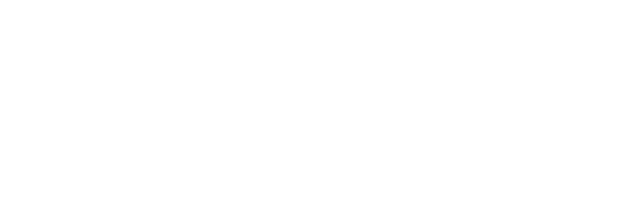
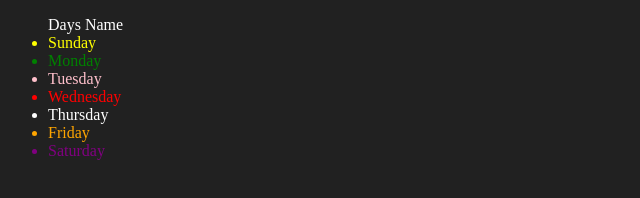
Before and after one commit to rajanDevelopers/js-hindi, a plain HTML site: page 07_DOM/three.html in a window 1280 px wide. Shown: the whole page, without its empty margins (0-640 px from the left). Drawn offline with Linux system fonts and the light colour scheme.

Commit message:
DOM Manipulation

```diff
--- a/07_DOM/three.html
+++ b/07_DOM/three.html
@@ -5,9 +5,12 @@
     <meta name="viewport" content="width=device-width, initial-scale=1.0" />
     <title>Dom Manipulation Days 3</title>
   </head>
-  <body></body>
+  <body style="background-color: #212121; color: #fff">
+    <!--  Through the JavaScript we are Creating the web pages  -->
+  </body>
 
   <script>
+    /*
     let div = document.createElement("div");
     // div.className = "div-class";
     div.classList.add("tono");
@@ -33,5 +36,100 @@
     console.log(div);
 
     // console.log(div.textContent);
+
+
+    const div1 = document.createElement("div");
+    // console.log(div);
+    div1.className = "main";
+    div1.id = Math.round(Math.random() * 10 + 1);
+    div1.setAttribute("title", "dom-manp");
+    div1.style.backgroundColor = "green";
+    div1.style.padding = "25px";
+    div1.style.alignContent = "center";
+    div1.style.textAlign = "center";
+    div1.style.border = "3px solid purple";
+    // div.innerText = "Gnanamani College of Technology,Namakkal ";
+    // Another Method for given the text of under of Element
+    const textContent = document.createTextNode(
+      "Gnanamani College of Technology "
+    );
+    div1.appendChild(textContent);
+
+    document.body.appendChild(div);
+    console.log(div);
+
+
+    const ul = document.createElement("ul");
+    ul.setAttribute("class", "ul-class");
+    ul.setAttribute("id", "ul-id");
+    const TextVar = document.createTextNode(
+      "This is From Rajan Kumar CSE, IV Years"
+    );
+    // using style
+    ul.style.backgroundColor = "Green";
+    ul.style.color = "orange ";
+    ul.style.padding = "12px";
+    ul.appendChild(TextVar);
+    document.body.appendChild(ul);
+    console.log(ul.innerHTML);
+    */
+
+    let ulVar = document.createElement("ul");
+    ulVar.classList.add("first-class");
+    ulVar.textContent = "Days Name ";
+    // under of the ul li tag
+
+    for (let i = 0; i <= 6; i++) {
+      const liVar = document.createElement("li");
+      if (i == 0) {
+        liVar.textContent = "Sunday";
+      }
+      if (i == 1) {
+        liVar.textContent = "Monday";
+      }
+      if (i == 2) {
+        liVar.textContent = "Tuesday";
+      }
+      if (i == 3) {
+        liVar.textContent = "Wednesday";
+      }
+      if (i == 4) {
+        liVar.textContent = "Thursday";
+      }
+      if (i == 5) {
+        liVar.textContent = "Friday";
+      }
+      if (i == 6) {
+        liVar.textContent = "Saturday";
+      }
+
+      ulVar.appendChild(liVar);
+    }
+    // console.log(ulVar.children);
+    // ulVar.children;
+
+    let ulWithChidern = ulVar.children;
+
+    for (let j = 0; j < ulWithChidern.length; j++) {
+      console.log(ulWithChidern[j].innerHTML);
+    }
+    ulWithChidern[0].style.color = "yellow";
+    ulWithChidern[1].style.color = "green";
+    ulWithChidern[2].style.color = "pink";
+    ulWithChidern[3].style.color = "red";
+    ulWithChidern[4].style.color = "sky";
+    ulWithChidern[5].style.color = "orange";
+    ulWithChidern[6].style.color = "purple";
+
+    const firstChild = ulVar.firstElementChild.innerHTML;
+    console.log(`First-Child : ${firstChild}`);
+
+    const SecondChild = ulVar.lastElementChild.innerHTML;
+    console.log(`Second-Child : ${SecondChild}`);
+
+    // const Siblings = ulVar.nextElementSibling.innerHTML;
+    // console.log(`Siblings : ${Siblings}`);
+
+    document.body.appendChild(ulVar);
   </script>
 </html>
```
Also changed, not shown: 07_DOM/assign.html (added, +34 -0 lines), 07_DOM/assign.js (added, +56 -0 lines), 07_DOM/two.html (+14 -14 lines).
